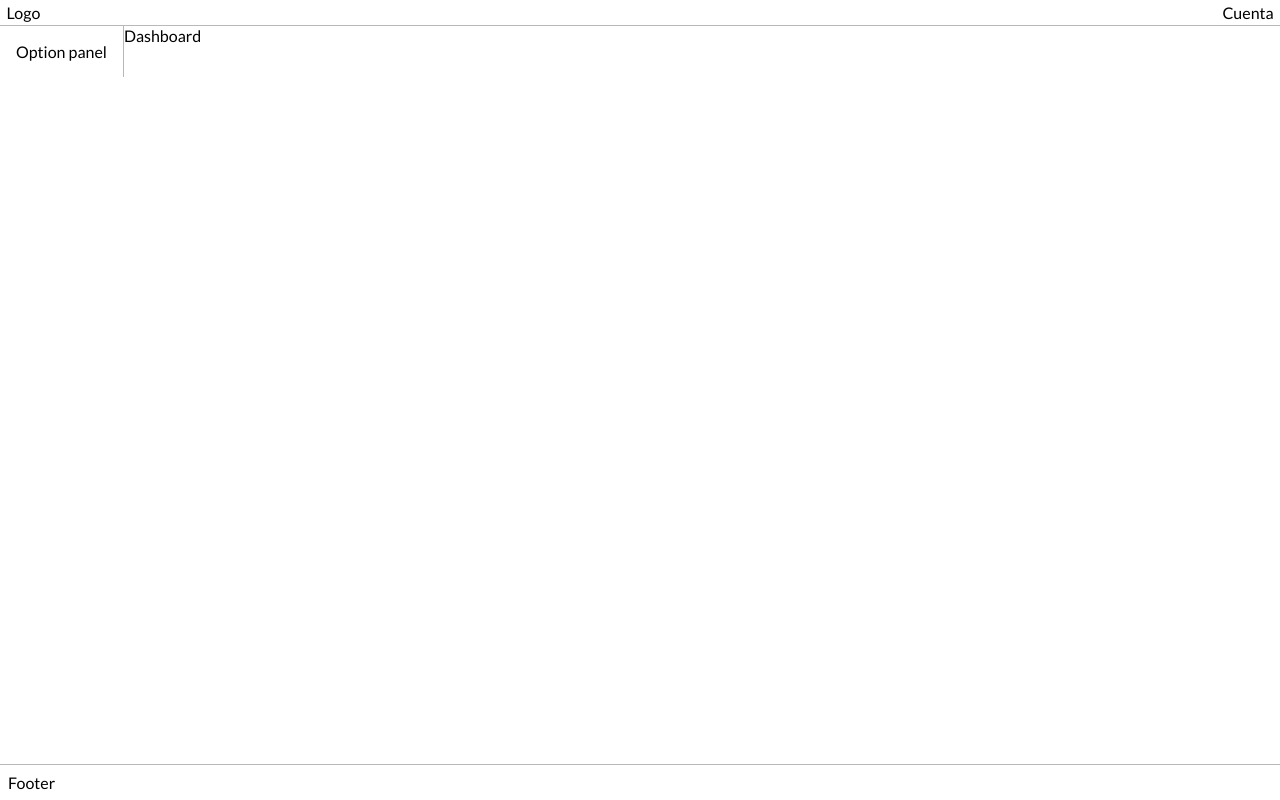
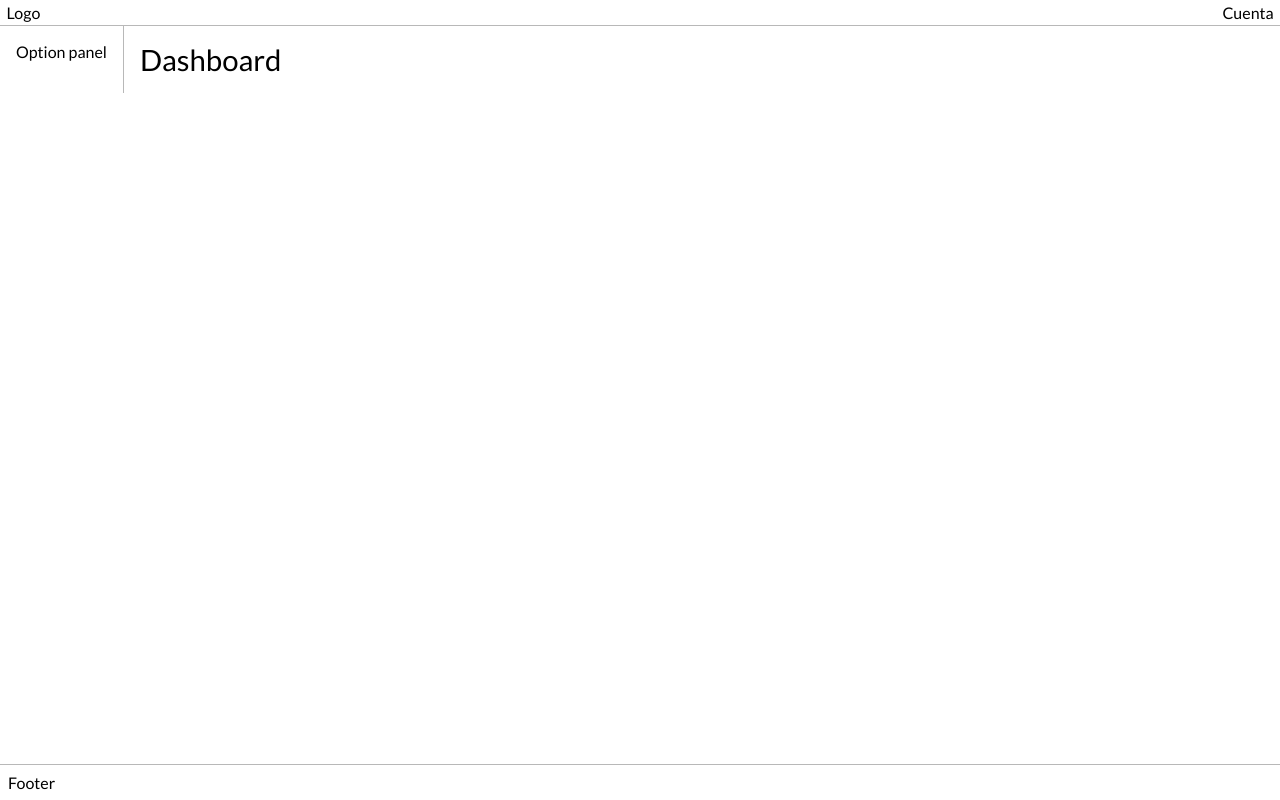
Before and after one commit to warriorslegend/accountingbook, a React (Create React App) app: page / in a window 1280 px wide. Built offline with nearby package versions, Linux system fonts and the light colour scheme.

Commit message:
Minor changes

```diff
--- /dev/null
+++ b/src/components/Home/Dashboard.js
@@ -0,0 +1,9 @@
+import React from 'react'
+
+export default function Dashboard() {
+    return (
+        <aside className="padding-1em">
+            <span className="title">Dashboard</span>
+        </aside>
+    )
+}
--- /dev/null
+++ b/src/components/Home/Panel.js
@@ -0,0 +1,9 @@
+import React from 'react'
+
+export default function Panel() {
+    return (
+        <aside className="option-panel padding-1em">
+            Option panel
+        </aside>
+    )
+}
--- a/src/css/App.css
+++ b/src/css/App.css
@@ -7,7 +7,6 @@ body {
 }
 
 .option-panel {
-    padding: 1em;
     border-right: 1px solid rgb(184, 184, 184);
 }
 
--- a/src/css/general.css
+++ b/src/css/general.css
@@ -84,6 +84,12 @@ nav {
     border-radius: 10px;
 }
 
+/* Padding */
+
+.padding-1em {
+    padding: 1em;
+}
+
 /* Text */
 
 .title {
--- a/src/paths/HomePath.js
+++ b/src/paths/HomePath.js
@@ -1,10 +1,13 @@
-import React from 'react'
+import React from 'react';
+// Content
+import Panel from '../components/Home/Panel';
+import Dashboard from '../components/Home/Dashboard';
 
 export default function HomePath() {
     return (
         <article className="flex row">
-            <aside className="option-panel">Option panel</aside>
-            <aside>Dashboard</aside>
+            <Panel/>
+            <Dashboard/>
         </article>
-    )
+    );
 }
```
